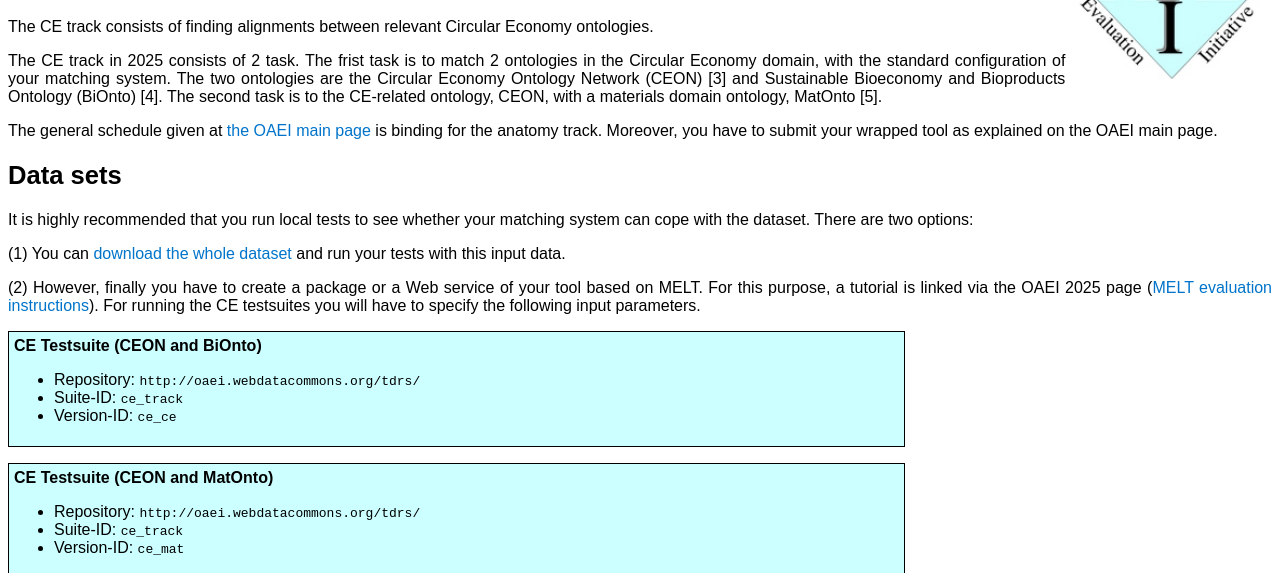
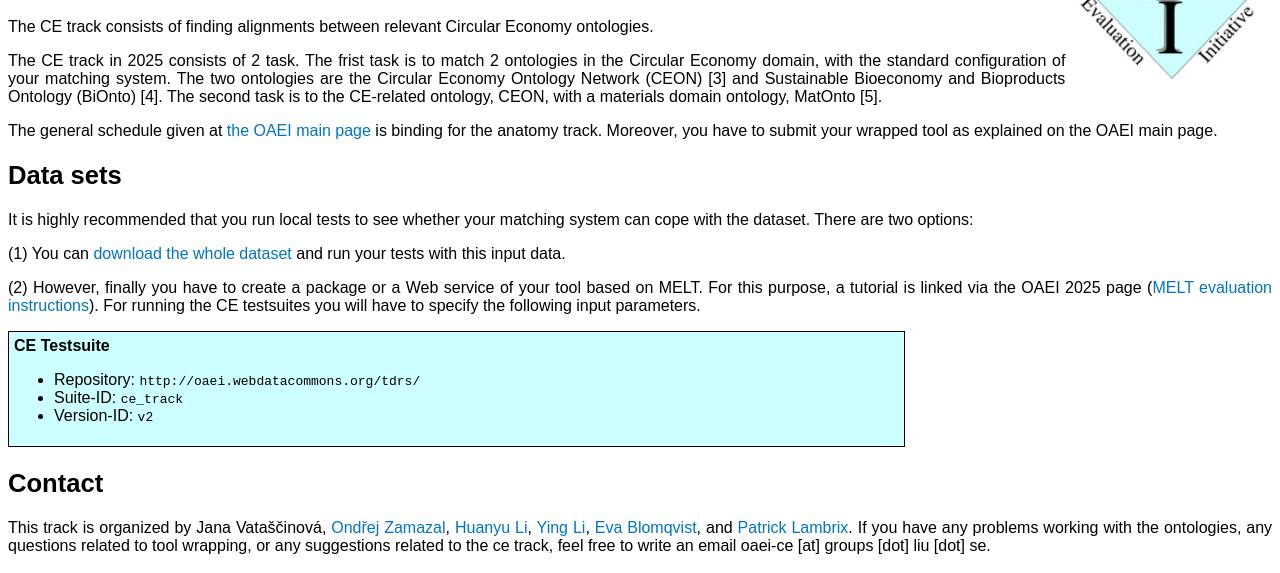
Before and after one commit to oaei/2025, a plain HTML site: page ce/index.html in a window 1280 px wide. Shown: the part 139-712 px from the top of the page. Drawn offline with Linux system fonts and the light colour scheme.

Commit message:
Update index.html

```diff
--- a/ce/index.html
+++ b/ce/index.html
@@ -70,15 +70,15 @@
 
 
 <div class="testsuite">
-			<span class="title">CE Testsuite (CEON and BiOnto)</span>
+			<span class="title">CE Testsuite</span>
 			<ul>
 			  <li>Repository: <span class="testsuiteid">http://oaei.webdatacommons.org/tdrs/</span></li>
 				<li>Suite-ID: <span class="testsuiteid">ce_track</span></li>
-			  <li>Version-ID: <span class="testsuiteid">ce_ce</span></li>
+			  <li>Version-ID: <span class="testsuiteid">v2</span></li>
 			</ul>
 			</div>
 			<p></p>
-
+<!--
 <div class="testsuite">
 			<span class="title">CE Testsuite (CEON and MatOnto)</span>
 			<ul>
@@ -88,7 +88,7 @@
 			</ul>
 			</div>
 			<p></p>
-
+-->
 
 
 
```
